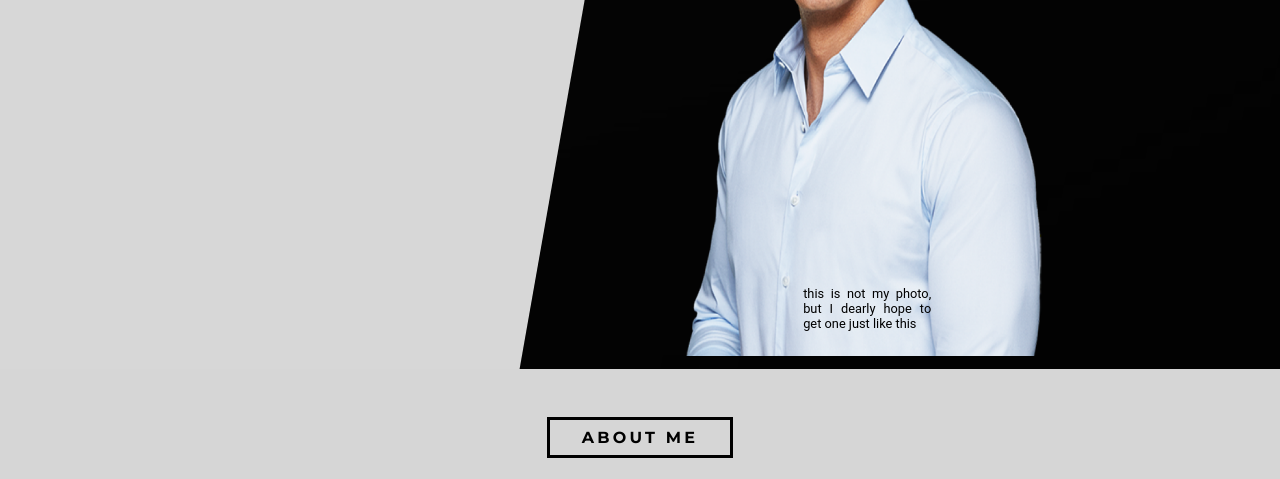
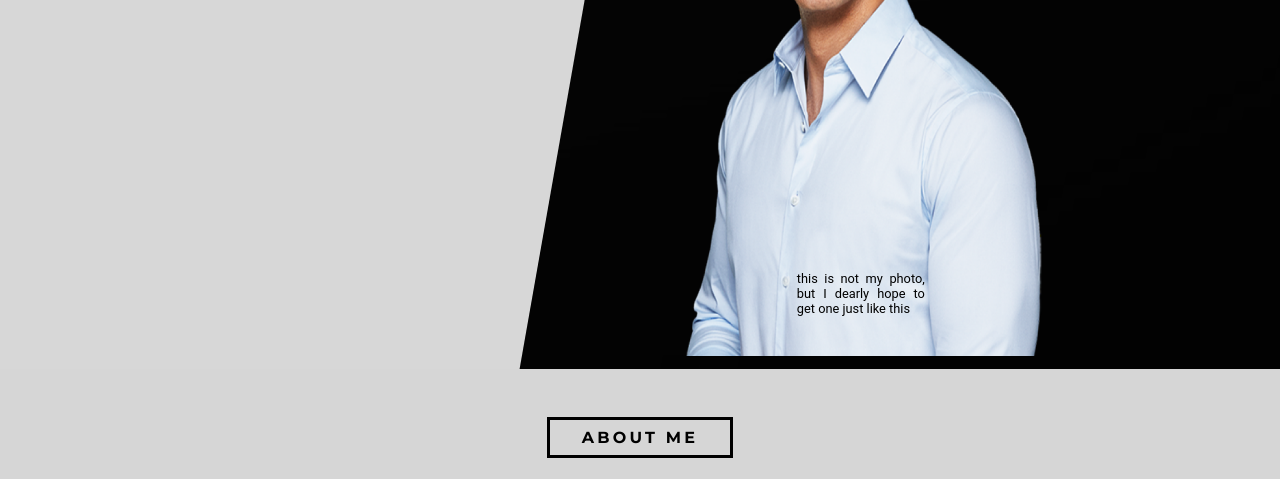
Before and after one commit to Ediana-Ekanem/youThrive-first-project, a plain HTML site: page index.html in a window 1280 px wide. Shown: the part 311-790 px from the top of the page. Drawn offline with Linux system fonts and the light colour scheme.

Commit message:
rounding up

```diff
--- a/css/header.css
+++ b/css/header.css
@@ -70,7 +70,7 @@
   position: absolute;
   bottom: 0rem;
   word-spacing: 0rem;
-  left: calc(100% / 2 - 9.8rem);
+  left: calc(100% / 2 - 10.2rem);
   background-color: transparent;
   color: black;
   width: 8rem;
@@ -81,7 +81,7 @@
   line-height: normal;
   font-size: 0.8rem;
   font-weight: 400;
-  margin-bottom: 10px;
+  margin-bottom: 25px;
 }
 .box1 {
   margin-top: 20px;
```
